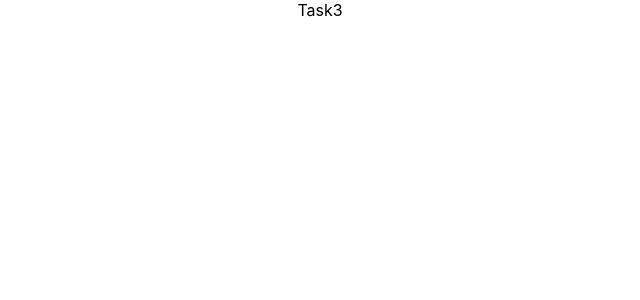
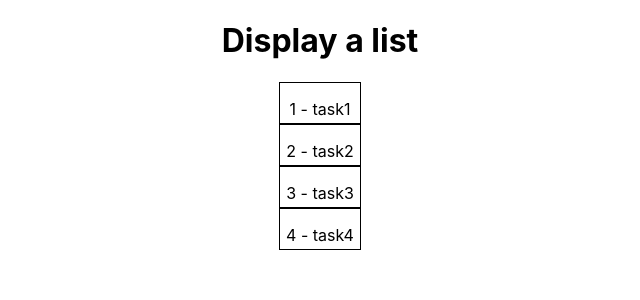
Before and after one commit to akshat-patel28/react-task, a React (Create React App) app: page /task3 in a window 1280 px wide. Shown: the top 300 px of the page, without its empty margins (320-960 px from the left). Built offline with nearby package versions, Linux system fonts and the light colour scheme.

Commit message:
task 3 done

```diff
--- a/src/components/task-3/Task3.jsx
+++ b/src/components/task-3/Task3.jsx
@@ -1,7 +1,32 @@
 import React from "react";
 
 const Task3 = () => {
-  return <div>Task3</div>;
+  const list = [
+    { id: 1, title: "task1" },
+    { id: 2, title: "task2" },
+    { id: 3, title: "task3" },
+    { id: 4, title: "task4" },
+  ];
+  return (
+    <div>
+      <h1>Display a list</h1>
+      {list.map((element, index) => (
+        <div
+          key={index}
+          style={{
+            width: "80px",
+            height: "40px",
+            border: "1px solid black",
+            margin: "0 auto",
+          }}
+        >
+          <p>
+            {element.id} - {element.title}
+          </p>
+        </div>
+      ))}
+    </div>
+  );
 };
 
 export default Task3;
```
Also changed, not shown: 1 other file (tests, documents, lock files or other folders).
